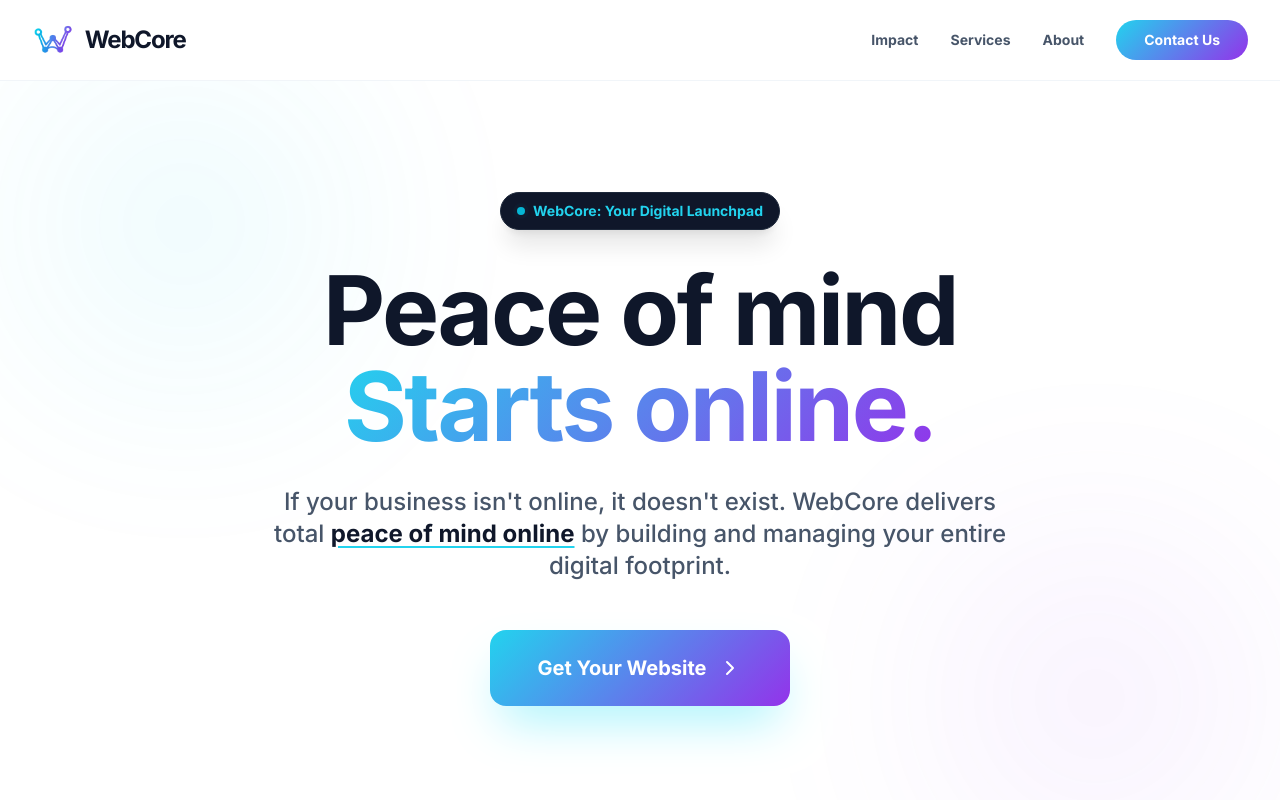
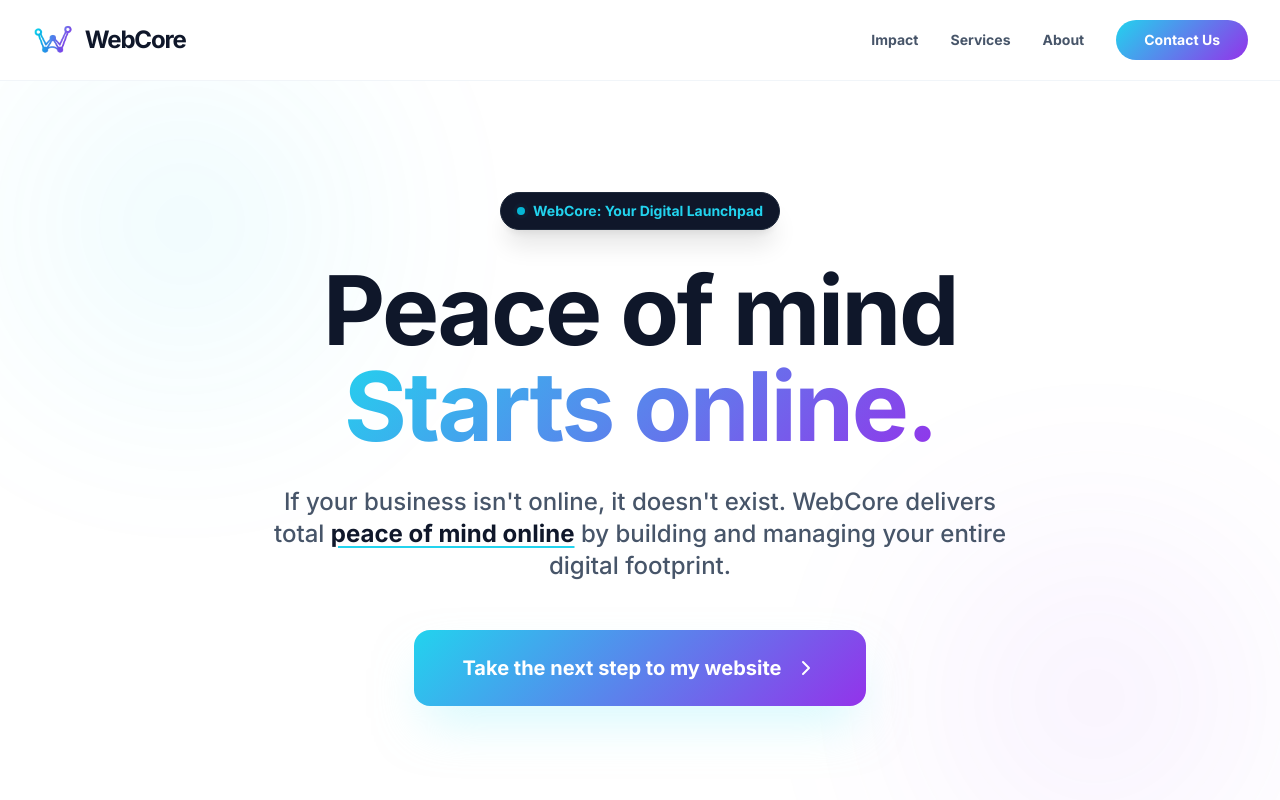
Before and after one commit to WebCore-host/webcore-site, a React (Vite) app: page / in a window 1280 px wide. Shown: the top 800 px of the page. Built offline with nearby package versions, Linux system fonts and the light colour scheme.

Commit message:
Update Hero.tsx

```diff
--- a/components/Hero.tsx
+++ b/components/Hero.tsx
@@ -1,17 +1,17 @@
-
 import React from 'react';
 import { ChevronRight, Globe, Zap, Shield, Monitor } from 'lucide-react';
 
 const Hero: React.FC = () => {
   return (
     <section className="pt-32 pb-20 lg:pt-48 lg:pb-24 px-4 overflow-hidden relative">
+      {/* Background Blobs */}
       <div className="absolute top-0 left-1/2 -translate-x-1/2 w-full h-full -z-10 opacity-10 pointer-events-none">
         <div className="absolute top-20 left-10 w-72 h-72 bg-cyan-400 rounded-full blur-[120px]"></div>
         <div className="absolute bottom-20 right-10 w-72 h-72 bg-purple-500 rounded-full blur-[120px]"></div>
       </div>
 
-      <div className="max-w-7xl mx-auto text-center">
-        <div className="inline-flex items-center gap-2 px-4 py-2 rounded-full bg-slate-900 text-cyan-400 font-bold text-sm mb-8 border border-slate-800 shadow-xl">
+      <div className="max-w-7xl mx-auto text-center relative z-10">
+        <div className="inline-flex items-center gap-2 px-4 py-2 rounded-full bg-slate-900 text-cyan-400 font-bold text-sm mb-8 border border-slate-800 shadow-xl animate-bounce-subtle">
           <span className="relative flex h-2 w-2">
             <span className="animate-ping absolute inline-flex h-full w-full rounded-full bg-cyan-400 opacity-75"></span>
             <span className="relative inline-flex rounded-full h-2 w-2 bg-cyan-500"></span>
@@ -29,17 +29,25 @@ const Hero: React.FC = () => {
         </p>
 
         <div className="flex flex-col sm:flex-row items-center justify-center gap-5">
-          <a href="#contact" className="w-full sm:w-auto gradient-bg text-white px-12 py-6 rounded-2xl font-black text-xl flex items-center justify-center gap-3 hover:scale-[1.02] active:scale-95 transition-all shadow-2xl shadow-cyan-200">
-            Get Your Website
+          <a href="#contact" className="w-full sm:w-auto gradient-bg text-white px-12 py-6 rounded-2xl font-black text-xl flex items-center justify-center gap-3 hover:scale-[1.02] active:scale-95 transition-all shadow-2xl shadow-cyan-200/50">
+            Take the next step to my website
             <ChevronRight className="w-6 h-6" />
           </a>
         </div>
 
         <div className="mt-24 grid grid-cols-2 md:grid-cols-4 gap-8 max-w-4xl mx-auto opacity-50">
-           <div className="flex items-center justify-center gap-2 font-bold text-slate-500 italic"><Zap className="w-5 h-5"/> Fast</div>
-           <div className="flex items-center justify-center gap-2 font-bold text-slate-500 italic"><Shield className="w-5 h-5"/> Secure</div>
-           <div className="flex items-center justify-center gap-2 font-bold text-slate-500 italic"><Globe className="w-5 h-5"/> Global</div>
-           <div className="flex items-center justify-center gap-2 font-bold text-slate-500 italic"><Monitor className="w-5 h-5"/> Responsive</div>
+           <div className="flex items-center justify-center gap-2 font-bold text-slate-500 italic">
+             <Zap className="w-5 h-5"/> Fast
+           </div>
+           <div className="flex items-center justify-center gap-2 font-bold text-slate-500 italic">
+             <Shield className="w-5 h-5"/> Secure
+           </div>
+           <div className="flex items-center justify-center gap-2 font-bold text-slate-500 italic">
+             <Globe className="w-5 h-5"/> Global
+           </div>
+           <div className="flex items-center justify-center gap-2 font-bold text-slate-500 italic">
+             <Monitor className="w-5 h-5"/> Responsive
+           </div>
         </div>
       </div>
     </section>
```
